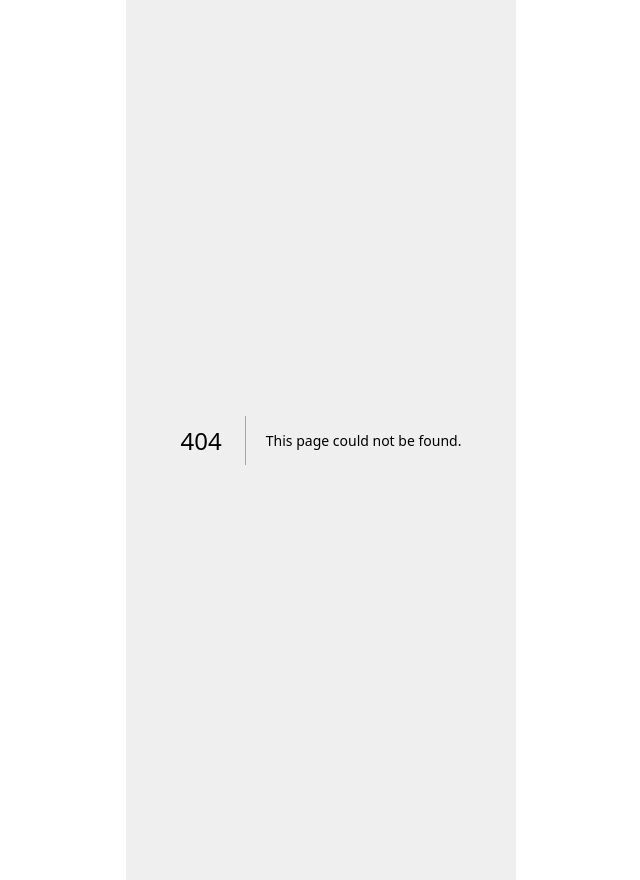
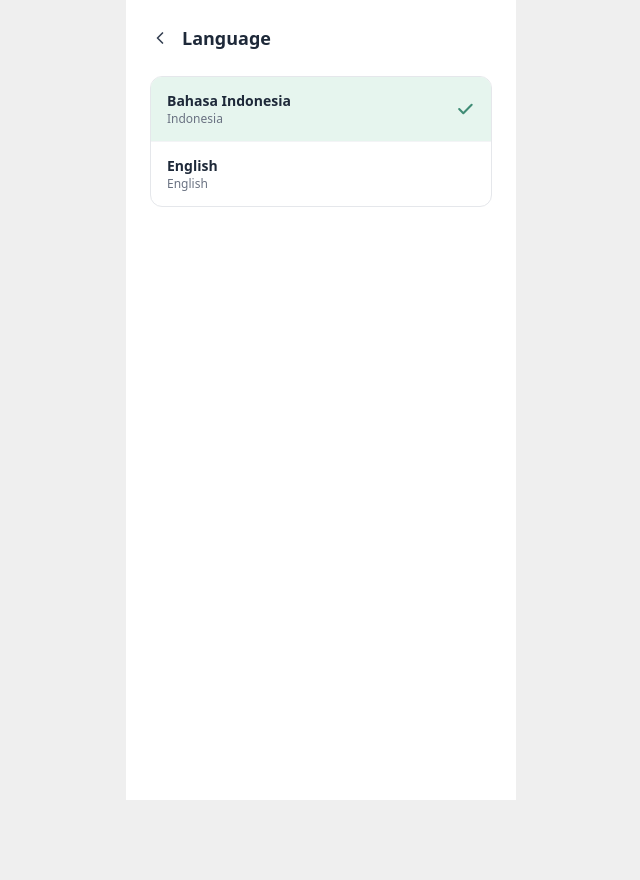
Before and after one commit to mauritshdb/absen, a Next.js app: page /profile/language in a window 1280 px wide. Before the commit this address had no page. Shown: the whole page, without its empty margins (319-959 px from the left). After the commit the page ends 800 px from the top, so only its background shows below. Built offline with nearby package versions, Linux system fonts and the light colour scheme.

Commit message:
add change language

```diff
--- /dev/null
+++ b/app/profile/language/page.tsx
@@ -0,0 +1,55 @@
+"use client";
+
+import { useState } from "react";
+import SubPageHeader from "@/components/SubPageHeader";
+
+const languages = [
+  { code: "id", label: "Bahasa Indonesia", native: "Indonesia" },
+  { code: "en", label: "English", native: "English" },
+];
+
+const CheckIcon = (
+  <svg viewBox="0 0 24 24" fill="none" stroke="currentColor" strokeWidth={2.5} className="w-5 h-5 text-[#3F8C75]">
+    <path strokeLinecap="round" strokeLinejoin="round" d="M5 12l5 5L20 7" />
+  </svg>
+);
+
+export default function LanguagePage() {
+  const [selected, setSelected] = useState("id");
+
+  return (
+    <div className="relative flex flex-col min-h-screen pb-10 bg-white -mx-6 -my-10 px-6 py-6">
+      <SubPageHeader title="Language" />
+
+      <div className="rounded-xl border border-gray-200 overflow-hidden">
+        {languages.map((lang, idx) => (
+          <button
+            key={lang.code}
+            onClick={() => setSelected(lang.code)}
+            className={`w-full flex items-center justify-between px-4 py-3.5 text-left transition-colors duration-150 ${
+              idx !== languages.length - 1 ? "border-b border-gray-100" : ""
+            } ${selected === lang.code ? "bg-[#e6f5ee]" : "hover:bg-[#F5F5F0]"}`}
+          >
+            <div>
+              <p className="text-sm font-semibold text-gray-800">{lang.label}</p>
+              <p className="text-xs text-gray-500">{lang.native}</p>
+            </div>
+            {selected === lang.code && (
+              <span className="animate-popIn">{CheckIcon}</span>
+            )}
+          </button>
+        ))}
+      </div>
+
+      <style jsx global>{`
+        @keyframes popIn {
+          0% { opacity: 0; transform: scale(0.7); }
+          100% { opacity: 1; transform: scale(1); }
+        }
+        .animate-popIn {
+          animation: popIn 0.2s ease-out forwards;
+        }
+      `}</style>
+    </div>
+  );
+}
```
